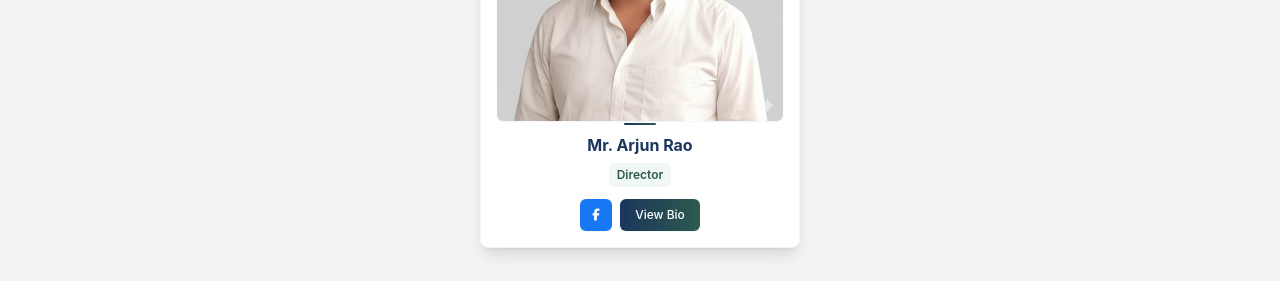
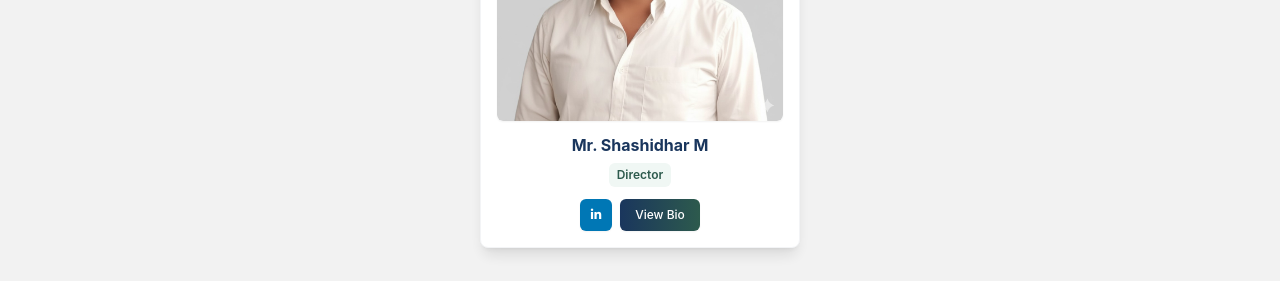
Before and after one commit to yaticorptech/Arghya_trust, a React (Vite) app: page / in a window 1280 px wide. Shown: the part 4980-5261 px from the top of the page. Built offline with nearby package versions, Linux system fonts and the light colour scheme.

Commit message:
our team
added his name,designation

```diff
--- a/src/components/about.jsx
+++ b/src/components/about.jsx
@@ -528,19 +528,18 @@ const About = () => {
           <div className="aspect-square flex justify-center items-center">
             <img
               src={OT}
-              alt="Mr. Arjun Rao"
+              alt="Mr. Shashidhar M"
               className="w-full h-full object-cover rounded-md transition-transform duration-500 hover:scale-105"
             />
           </div>
         </div>
         {/* Decorative accent bar */}
-        <div className="absolute -bottom-1 left-1/2 transform -translate-x-1/2 w-8 h-0.5 bg-gradient-to-r from-[#1a365d] to-[#2d5a4d] rounded-full"></div>
       </div>
 
       {/* Name & Role */}
       <div className="mb-3 text-center">
         <h4 className="text-base font-bold text-[#1a365d] mb-1">
-          Mr. Arjun Rao
+          Mr. Shashidhar M
         </h4>
         <span className="inline-block px-2 py-1 text-xs font-semibold text-[#2d5a4d] bg-[#f0f7f4] rounded-md">
           Director
@@ -549,16 +548,17 @@ const About = () => {
 
       {/* Action Buttons */}
       <div className="flex justify-center items-center gap-2">
-        {/* Facebook Button */}
-        <a
-          href="https://facebook.com"
-          target="_blank"
-          rel="noopener noreferrer"
-          aria-label="Facebook profile"
-          className="flex items-center justify-center w-8 h-8 bg-[#1877F2] text-white rounded-md hover:bg-[#166FE5] hover:scale-110 transition-all duration-300 shadow-sm"
-        >
-          <i className="fab fa-facebook-f text-xs"></i>
-        </a>
+        {/* LinkedIn Button */}
+<a
+  href="https://www.linkedin.com"
+  target="_blank"
+  rel="noopener noreferrer"
+  aria-label="LinkedIn profile"
+  className="flex items-center justify-center w-8 h-8 bg-[#0077B5] text-white rounded-md hover:bg-[#006699] hover:scale-110 transition-all duration-300 shadow-sm"
+>
+  <i className="fab fa-linkedin-in text-xs"></i>
+</a>
+
 
         {/* View Bio Button */}
         <button
```
